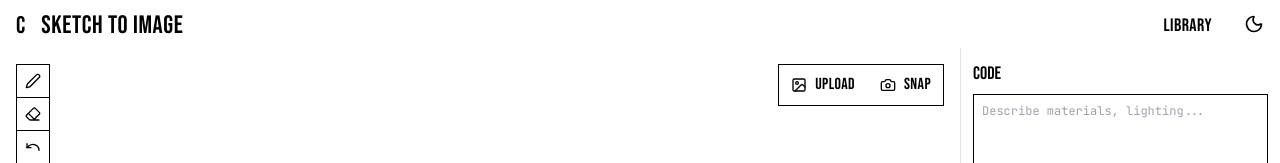
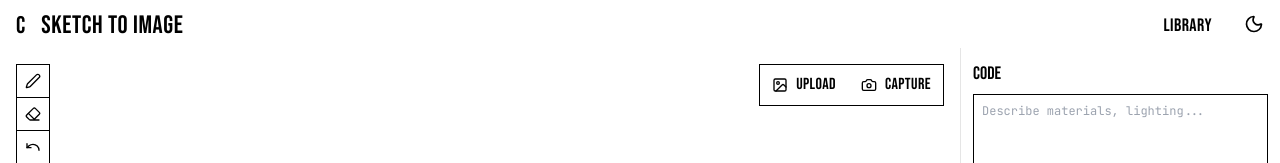
Before and after one commit to kimdongwook-crete/CRE-TE-SKETCH-to-IMAGE, a React (Vite) app: page / in a window 1280 px wide. Shown: the top 163 px of the page. Built offline with nearby package versions, Linux system fonts and the light colour scheme.

Commit message:
Show CAPTURE on desktop and SNAP on mobile for camera button

```diff
--- a/components/CanvasBoard.tsx
+++ b/components/CanvasBoard.tsx
@@ -334,7 +334,8 @@
           <div className="w-px bg-black h-full"></div>
           <label className="p-2 hover:bg-gray-100 text-black flex items-center gap-2 px-3 font-display text-base tracking-wide cursor-pointer">
             <Camera size={16} />
-            <span>SNAP</span>
+            <span className="lg:hidden">SNAP</span>
+            <span className="hidden lg:inline">CAPTURE</span>
             <input type="file" accept="image/*" capture="environment" className="hidden" onChange={handleImageUpload} />
           </label>
           <input
```
